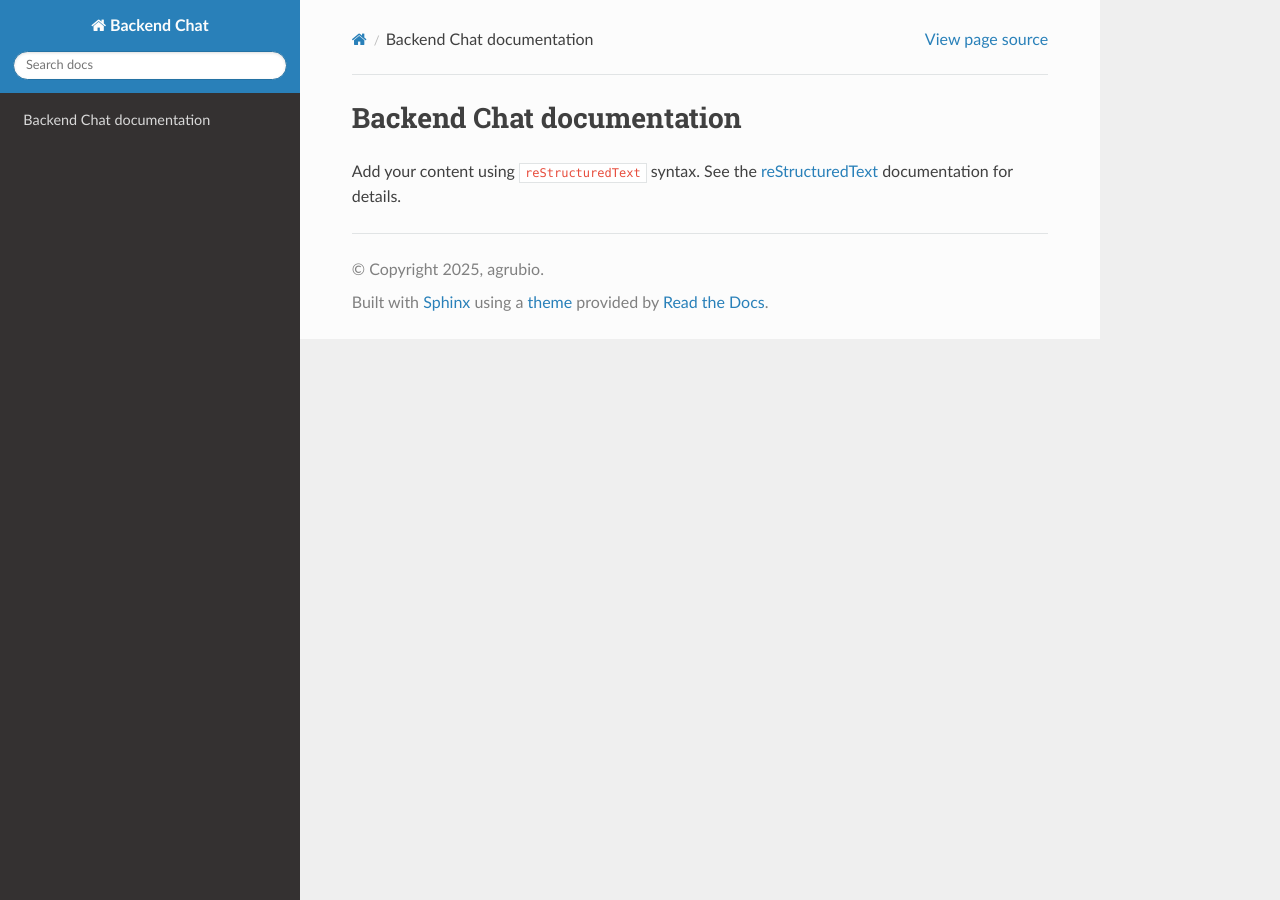
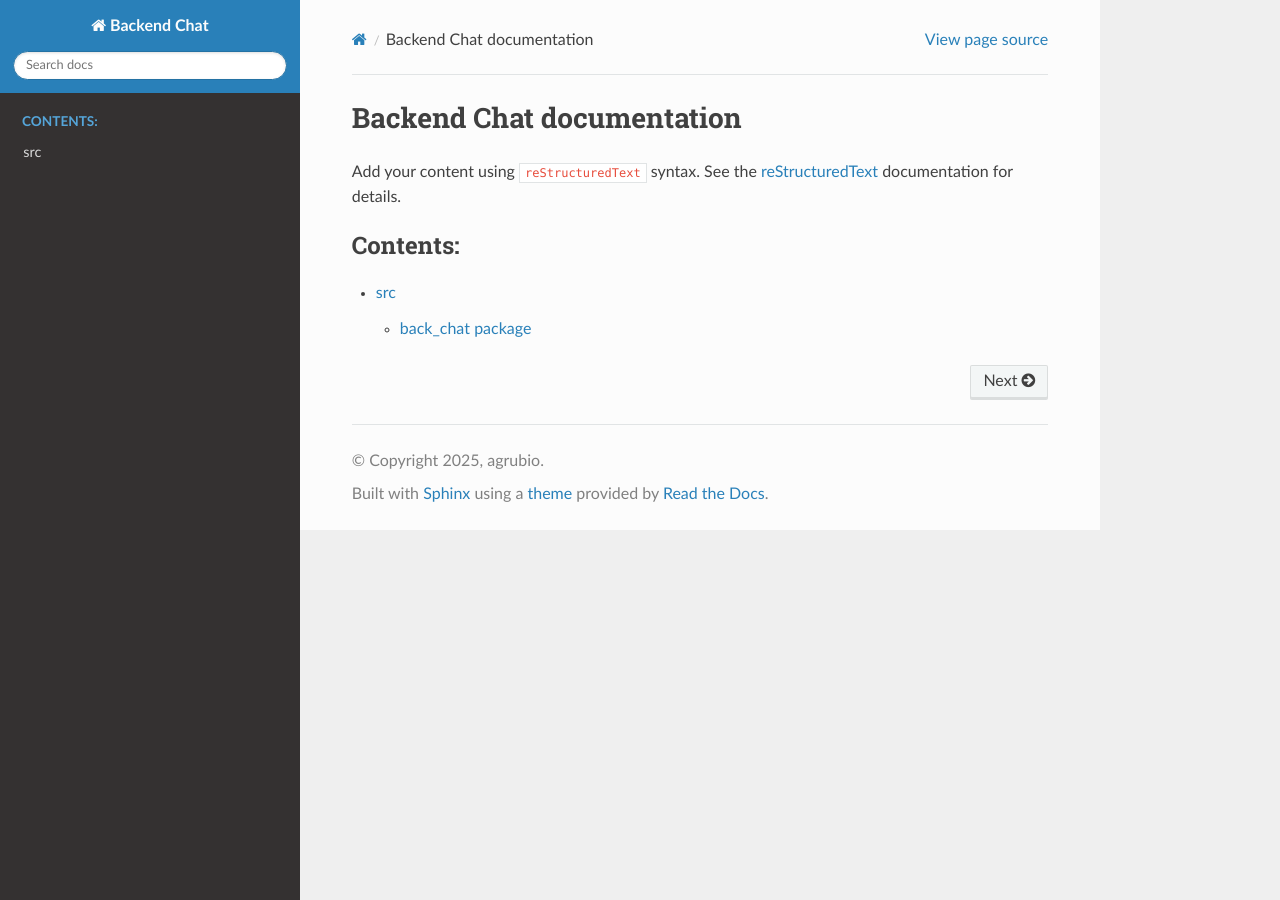
Before and after one commit to AbelGRubio/backend-chat, a Sphinx documentation site: the page built from docs/source/index.rst, in a window 1280 px wide. Built offline with Sphinx 7.4.7 and the Read the Docs theme 3.1.0, drawn with Linux system fonts in a browser that asks for light colours; part of the change alters nothing that is shown.

Commit message:
docs(abel): update docs

```diff
--- a/docs/source/back_chat.rst
+++ b/docs/source/back_chat.rst
@@ -26,8 +26,8 @@ back\_chat.configuration module
    :show-inheritance:
    :undoc-members:
 
-back\_chat.define\_api module
------------------------------
+define\_api module
+------------------
 
 .. automodule:: back_chat.define_api
    :members:
--- a/docs/source/index.rst
+++ b/docs/source/index.rst
@@ -1,5 +1,5 @@
 .. Backend Chat documentation master file, created by
-   sphinx-quickstart on Wed Jul 30 14:05:30 2025.
+   sphinx-quickstart on Wed Jul 30 14:24:53 2025.
    You can adapt this file completely to your liking, but it should at least
    contain the root `toctree` directive.
 
@@ -14,3 +14,5 @@ documentation for details.
 .. toctree::
    :maxdepth: 2
    :caption: Contents:
+
+   modules
```
